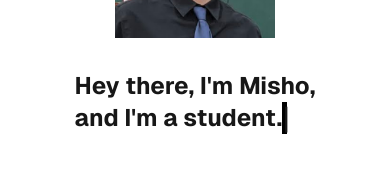
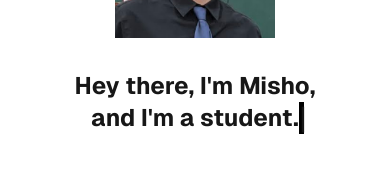
Before and after one commit to Z1pPMystiC/Z1pPMystiC.github.io, a Next.js app: page / in a window 390 px wide. Shown: the part 308-492 px from the top of the page. Built offline with nearby package versions, Linux system fonts and the light colour scheme.

Commit message:
chore: Fixed mobile styling

```diff
--- a/app/page.tsx
+++ b/app/page.tsx
@@ -18,7 +18,7 @@ const calculateAge = (birthDate: string) => {
 const Name: React.FC = () => {
   const initialName = "Michail";
   const finalName = "Misho";
-  const roleTextArr = ["student.", "goalie", "guitarist", "libero", "DJ", "Software Engineer."];
+  const roleTextArr = ["student.", "goalie", "guitarist", "libero", "Software Engineer."];
 
   const [typedText, setTypedText] = useState(initialName);
   const [typedRole, setTypedRole] = useState(roleTextArr[0]); // Start with the first role already typed
@@ -132,7 +132,7 @@ const Name: React.FC = () => {
 
   return (
     <div className="header-text" style={{ position: 'relative' }}>
-      <h1 className="text-left text-2xl font-bold">
+      <h1 className="text-center sm:text-left text-2xl font-bold">
         Hey there, I&apos;m {typedText}
         {!isTypingNameDoneRef.current && (
           <>
@@ -208,7 +208,7 @@ export default function Home() {
           </div>
 
           {/* Make PersonalInfo narrower */}
-          <div className="mt-4 sm:mt-0 max-w-l w-full">
+          <div className="mt-4 sm:mt-0 max-w-2xl w-full">
             <PersonalInfo />
           </div>
         </div>
```
